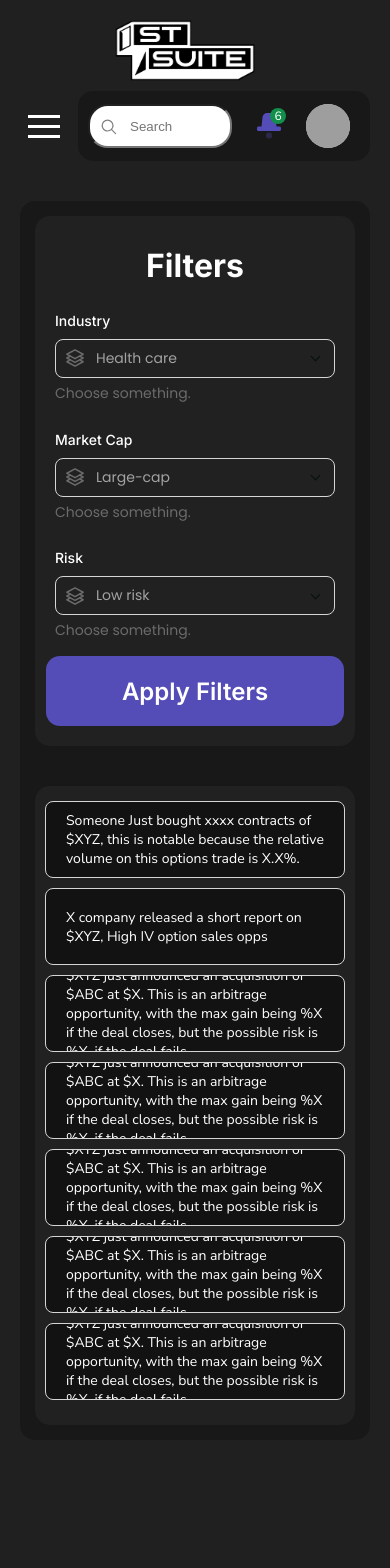
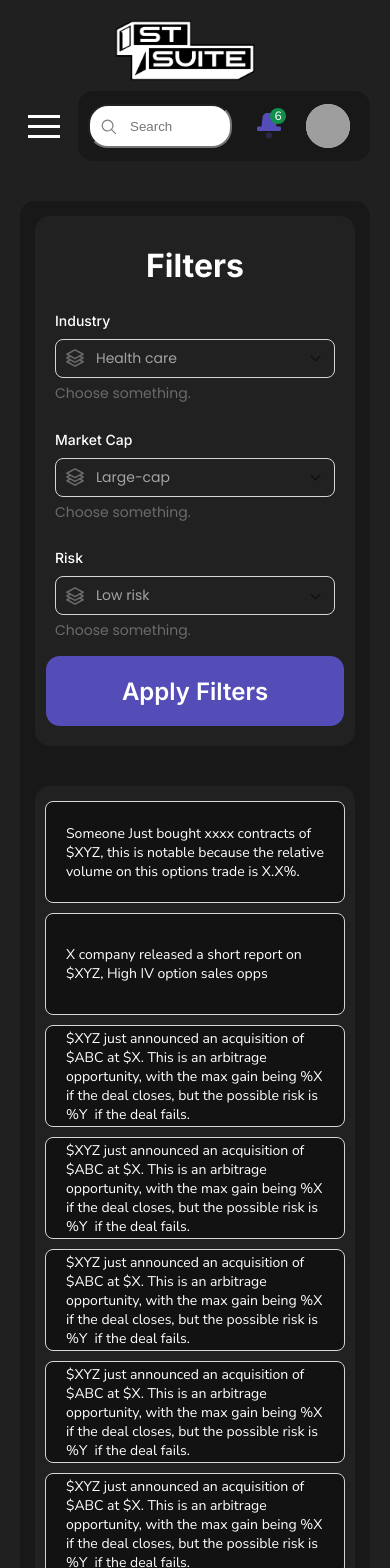
Before and after one commit to Nar6x/geek-frontend-task, a React (Create React App) app: page / in a window 390 px wide. Shown: the top 1568 px of the page. Before the commit the page ends 1450 px from the top, so only its background shows below. Built offline with nearby package versions, Linux system fonts and the light colour scheme; grey boxes are pictures that could not be loaded.

Commit message:
Changes to project structure and further more responsiveness improvements

```diff
--- a/src/App.js
+++ b/src/App.js
@@ -1,6 +1,6 @@
 import Header from "./components/Header";
-import MainContent from "./components/MainContent";
 import Navbar from "./components/Navbar";
+import Alerts from "./pages/Alerts";
 import "./index.css";
 
 function App() {
@@ -8,7 +8,7 @@ function App() {
     <div>
       <Header />
       <Navbar />
-      <MainContent />
+      <Alerts />
     </div>
   );
 }
--- a/src/components/MainContent.js
+++ /dev/null
@@ -1,12 +0,0 @@
-import React from "react";
-import AlertsContent from "./AlertsContent";
-
-const MainContent = () => {
-  return (
-    <div>
-      <AlertsContent />
-    </div>
-  );
-};
-
-export default MainContent;
--- a/src/index.css
+++ b/src/index.css
@@ -639,7 +639,7 @@ h2 {
   }
 
   .wrapper {
-    height: 75px;
+    height: 100px;
   }
 
   .wrapper .announcement-container {
@@ -652,7 +652,7 @@ h2 {
   }
 
   .wrapper .stats-content {
-    font-size: 12px;
+    font-size: 10px;
     display: none;
   }
 
```
Also changed, not shown: src/pages/Alerts.js (renamed from src/components/AlertsContent.js, +4 -4 lines).
